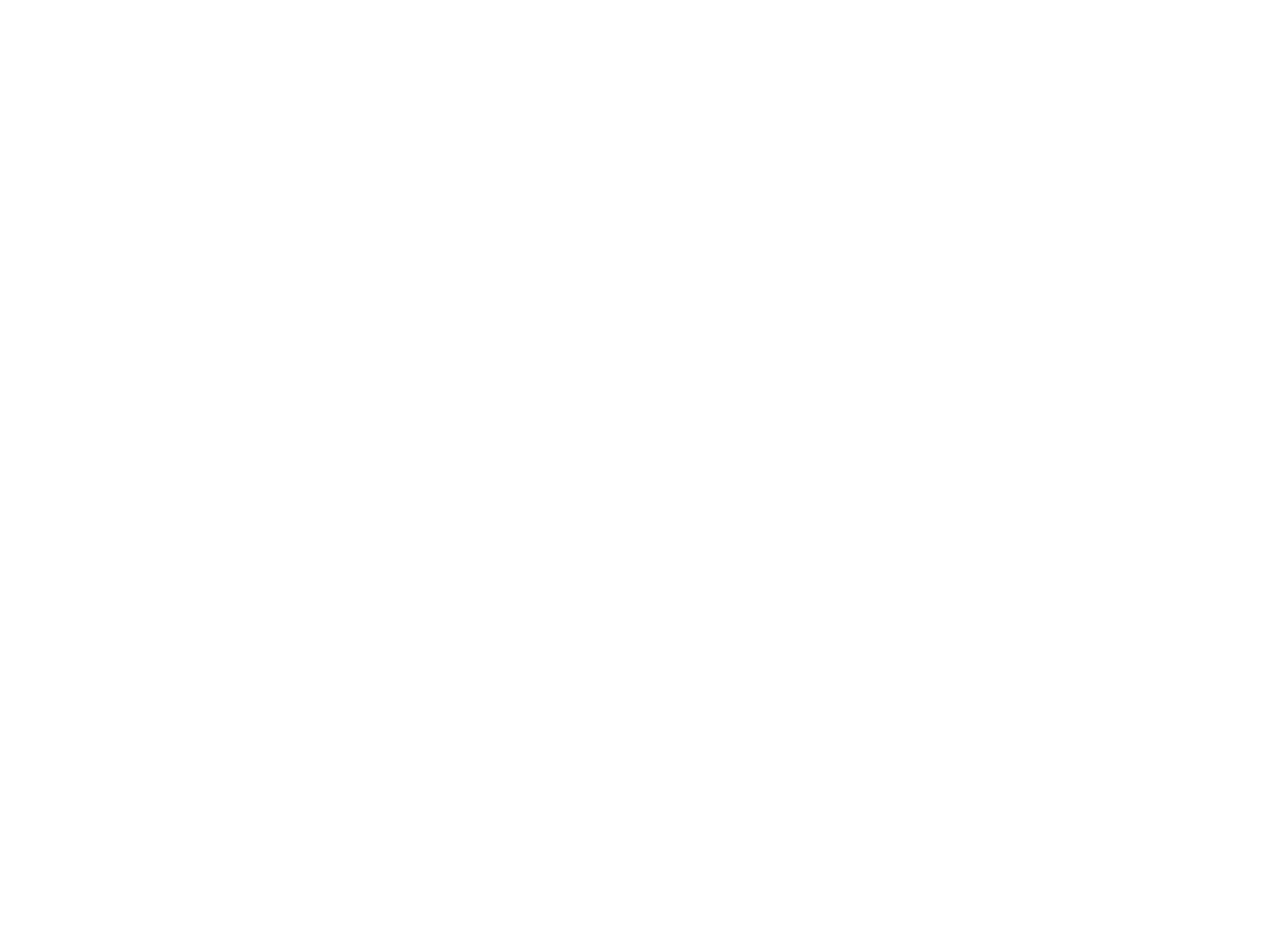
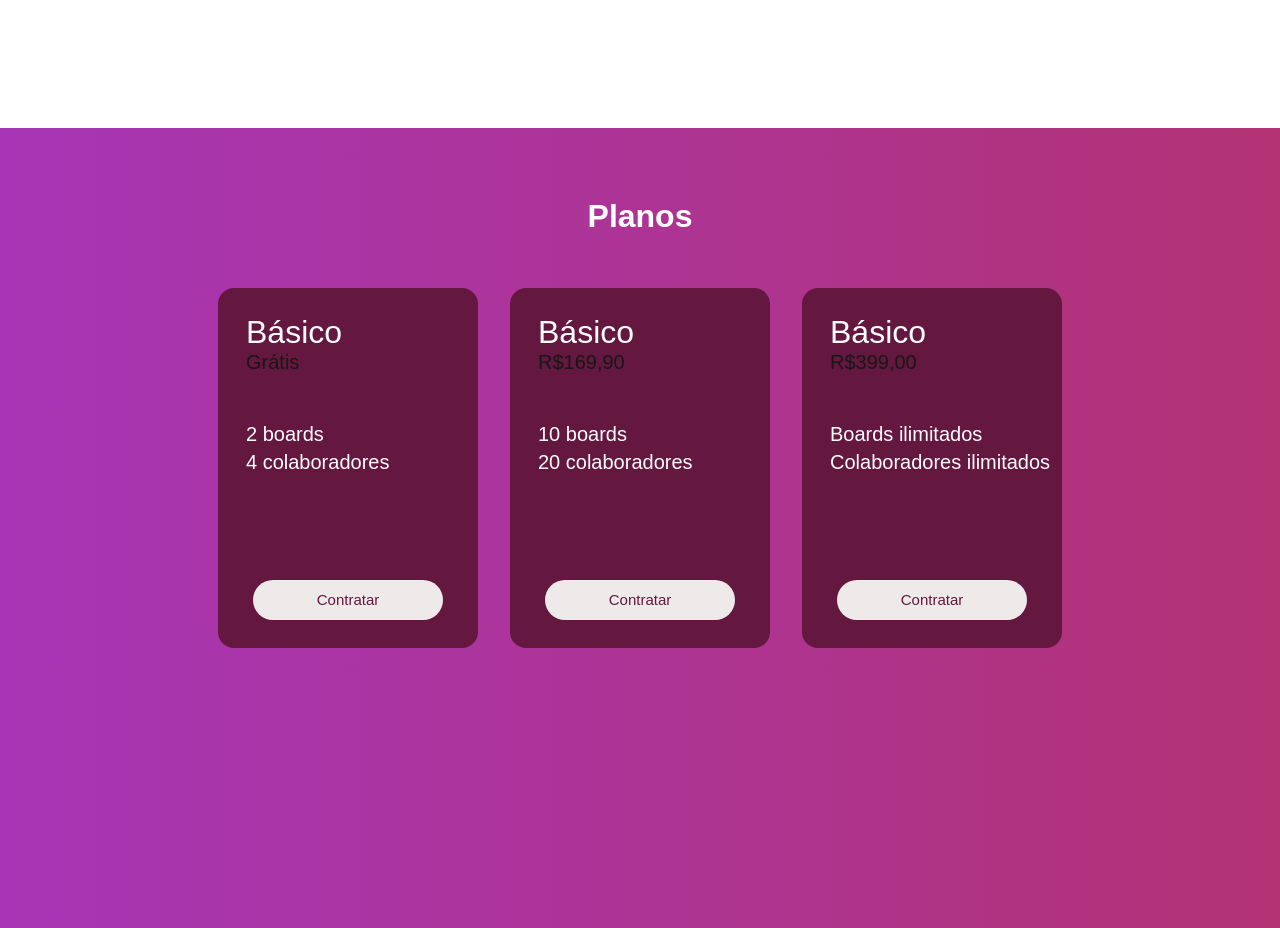
Before and after one commit to amandaadev/CollabTask, a Next.js app: page / in a window 1280 px wide. Shown: the part 1620-2548 px from the top of the page. Before the commit the page ends 1600 px from the top, so only its background shows below. Built offline with nearby package versions, Linux system fonts and the light colour scheme.

Commit message:
feat: creating section plans/responsive section sobre

```diff
--- /dev/null
+++ b/src/app/components/section-plans/planos.tsx
@@ -0,0 +1,66 @@
+const SectionPlans = () => {
+  return (
+    <div className="min-h-screen bg-gradient-to-r from-[#a735b5] to-[#b33375] p-4">
+      <h1 className="text-center text-[#FFFFFF] font-archivo-bold font-bold text-[32px] p-12">
+        Planos
+      </h1>
+      <div className="flex flex-wrap justify-center gap-8">
+        <div className="w-full max-w-[260px] h-[360px] bg-[#64183F] flex flex-col rounded-2xl">
+          <div className="flex flex-col pt-7 pl-7 flex-grow">
+            <h1 className="text-[#FFFFFF] font-archivo-bold text-2xl lg:text-[32px] ">
+              Básico
+            </h1>
+            <p className="text-lg lg:text-xl">Grátis</p>
+            <div className="font-archivo-bold font-medium text-[#FFFFFF] flex flex-col justify-center mt-11 text-lg lg:text-xl">
+              <p>2 boards</p>
+              <p>4 colaboradores</p>
+            </div>
+          </div>
+          <div className="flex justify-center mb-7">
+            <button className="bg-[#EFEAEA] text-[#64183F] font-medium lg:h-[40px] lg:w-[190px] h-10 w-32 text-[15px] rounded-full">
+              Contratar
+            </button>
+          </div>
+        </div>
+
+        <div className="w-full max-w-[260px] h-[360px] bg-[#64183F] flex flex-col rounded-2xl">
+          <div className="flex flex-col pt-7 pl-7 flex-grow">
+            <h1 className="text-white font-archivo-bold text-2xl lg:text-[32px]">
+              Básico
+            </h1>
+            <p className="text-lg lg:text-xl">R$169,90</p>
+            <div className="font-archivo-bold font-medium text-[#FFFFFF] flex flex-col justify-center mt-11 text-lg lg:text-xl">
+              <p>10 boards</p>
+              <p>20 colaboradores</p>
+            </div>
+          </div>
+          <div className="flex justify-center mb-7">
+            <button className="bg-[#EFEAEA] text-[#64183F] font-medium lg:h-[40px] lg:w-[190px] h-10 w-32 text-[15px] rounded-full">
+              Contratar
+            </button>
+          </div>
+        </div>
+
+        <div className="w-full max-w-[260px] h-[360px] bg-[#64183F] flex flex-col rounded-2xl">
+          <div className="flex flex-col pt-7 pl-7 flex-grow">
+            <h1 className="text-white font-archivo-bold text-2xl lg:text-[32px]">
+              Básico
+            </h1>
+            <p className="text-lg lg:text-xl">R$399,00</p>
+            <div className="font-archivo-bold font-medium text-[#FFFFFF] flex flex-col justify-center mt-11 text-lg lg:text-xl">
+              <p>Boards ilimitados</p>
+              <p>Colaboradores ilimitados</p>
+            </div>
+          </div>
+          <div className="flex justify-center mb-7">
+            <button className="bg-[#EFEAEA] text-[#64183F] font-medium lg:h-[40px] lg:w-[190px] h-10 w-32 text-[15px] rounded-full">
+              Contratar
+            </button>
+          </div>
+        </div>
+      </div>
+    </div>
+  );
+};
+
+export default SectionPlans;
--- a/src/app/components/section-sobre/sobre.tsx
+++ b/src/app/components/section-sobre/sobre.tsx
@@ -2,20 +2,20 @@
 
 const SectionSobre = () => {
   return (
-    <div className="h-screen bg-[#FFFFFF] flex justify-between p-8 pb-20 gap-16">
-      <div className="flex items-center p-28">
+    <div className="min-h-screen bg-[#FFFFFF] flex-col gap-8 lg:flex-row flex justify-between p-8 pb-20 lg:gap-16">
+      <div className="flex flex-col-reverse lg:flex-row items-center lg:p-28">
         <Image
           src="/img/img-sobre.svg"
           alt="Home Illustration"
           width={580}
           height={360}
-          className="pt-32 pl-7 pr-[35px]"
+          className="pt-32 pl-7 lg:pr-[35px] w-full mb-8 lg:mb-0 max-w-[580px]"
         />
         <div className="flex flex-col max-w-full m-10">
-          <h1 className="mb-[15px] text-[#913276] font-archivo-bold font-bold text-[32px]">
+          <h1 className="mb-[15px] text-[#913276] font-archivo-bold font-bold text-[32px] ">
             Sobre
           </h1>
-          <p className="text-[#5B5858] text-[20px] font-archivo-regular max-w-[560px]">
+          <p className="text-[#5B5858] lg:text-[20px] text-base font-archivo-regular max-w-[560px]">
             O ColabTask é uma plataforma criada para ajudar equipes a
             organizarem suas tarefas de forma prática e colaborativa. Aqui você
             pode adicionar, atualizar e acompanhar o progresso das tarefas em
--- a/src/app/page.tsx
+++ b/src/app/page.tsx
@@ -1,5 +1,6 @@
 import HeaderDeslogada from "./components/header-deslogada/header";
 import HeroSection from "./components/hero-section/hero";
+import SectionPlans from "./components/section-plans/planos";
 import SectionSobre from "./components/section-sobre/sobre";
 
 export default function Home() {
@@ -8,6 +9,7 @@
       <HeaderDeslogada />
       <HeroSection />
       <SectionSobre />
+      <SectionPlans />
     </>
   );
 }
```
Also changed, not shown: src/app/components/plans-section/planos.tsx (deleted).
